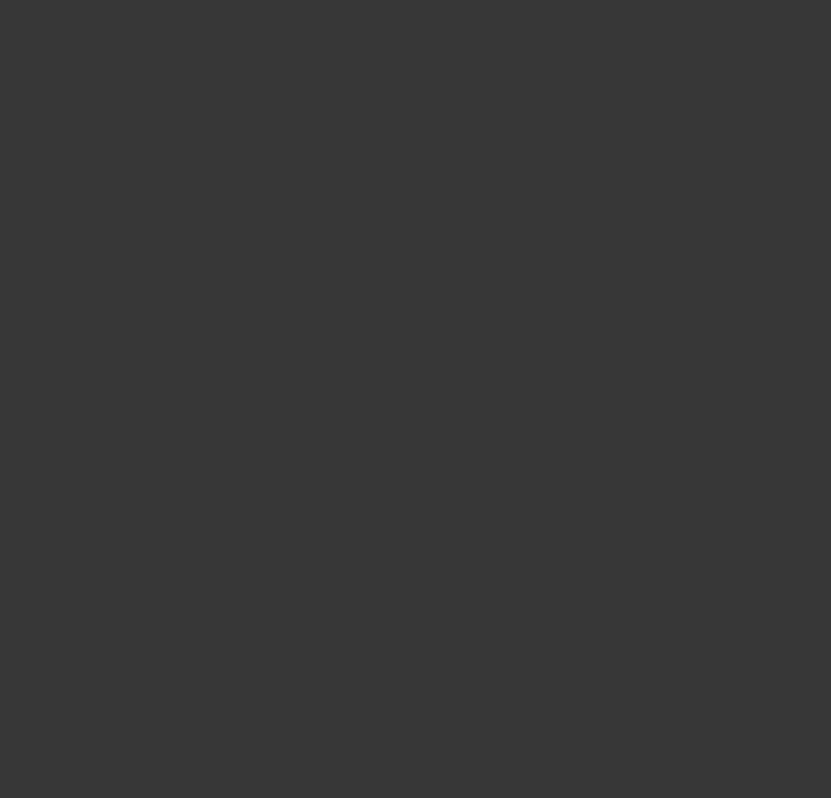
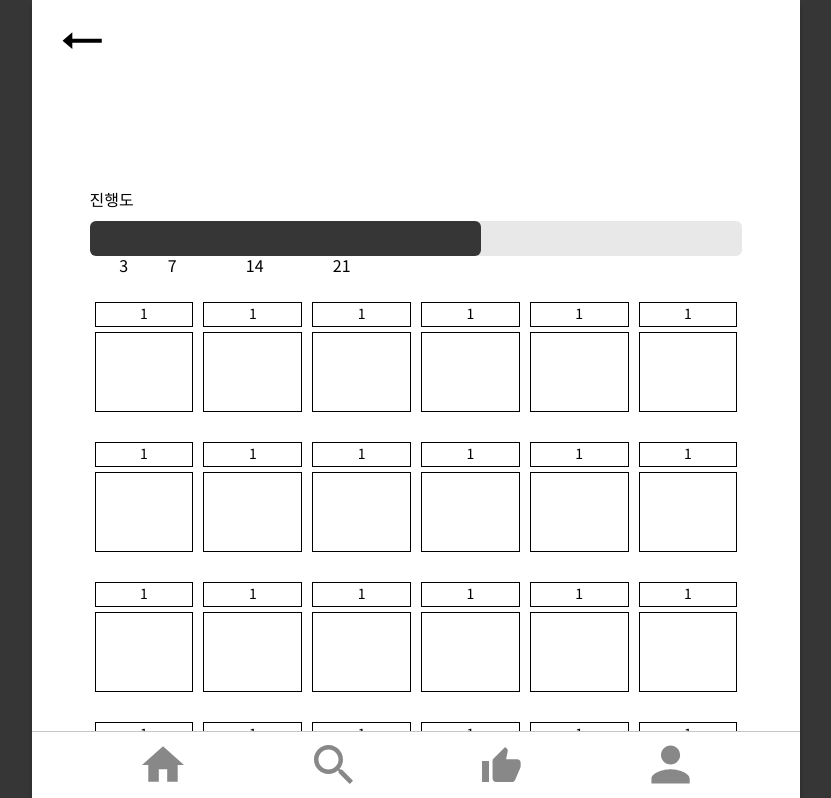
Before and after one commit to hov-i/66day_habit_FE, a React (Create React App) app: page /habit/detail in a window 1280 px wide. Before the commit this address had no page. Shown: the top 798 px of the page, without its empty margins (224-1055 px from the left). Built offline with nearby package versions, Linux system fonts and the light colour scheme.

Commit message:
🎨 HabitDetail 디자인

```diff
--- a/src/App.tsx
+++ b/src/App.tsx
@@ -12,6 +12,7 @@ import SearchPage from "./pages/SearchPage";
 import "./style/GlobalFont.css";
 import HabitAddPage from "./pages/HabitAddPage";
 import { RecoilRoot } from "recoil";
+import HabitDetailPage from "./pages/HabitDetailPage";
 function App() {
   return (
     <>
@@ -28,6 +29,7 @@ function App() {
           <Route path="/search" element={<SearchPage />} />
           <Route path="/habit/add" element={<HabitAddPage name="add" />} />
           <Route path="/habit/edit" element={<HabitAddPage name="edit" />} />
+          <Route path="/habit/detail" element={<HabitDetailPage />} />
         </Routes>
       </RecoilRoot>
     </>
--- /dev/null
+++ b/src/components/HabitDetail/CalendarBox.tsx
@@ -0,0 +1,47 @@
+import React from "react";
+import styled from "styled-components";
+import { HabitCalendarBoxProps } from "../../util/types";
+
+const CalendarBox: React.FC<HabitCalendarBoxProps> = ({ day }) => {
+  const dayValue = typeof day === "number" ? day : 0;
+  return (
+    <CalendarStyle day={dayValue}>
+      <div className="dayBox">{day}</div>
+      <div className="stikerBox" />
+    </CalendarStyle>
+  );
+};
+
+const CalendarStyle = styled.div<{ day: number }>`
+  display: flex;
+  align-items: center;
+  justify-content: center;
+  width: 100%;
+  flex-direction: column;
+  margin: 5px;
+
+  .dayBox {
+    height: 25px;
+    width: 100%;
+    border: 1px solid black;
+    display: flex;
+    color: ${(props) =>
+      props.day === 3 || props.day === 7 || props.day === 14 || props.day === 21
+        ? "#363636"
+        : "black"};
+    align-items: center;
+    justify-content: center;
+    font-size: 14px;
+    font-weight: ${(props) =>
+      props.day === 3 || props.day === 7 || props.day === 14 || props.day === 21
+        ? "bolder"
+        : "normal"};
+  }
+  .stikerBox {
+    height: 80px;
+    width: 100%;
+    border: 1px solid black;
+    margin-top: 5px;
+  }
+`;
+export default CalendarBox;
--- /dev/null
+++ b/src/components/HabitDetail/HabitCalendar.tsx
@@ -0,0 +1,68 @@
+import React from "react";
+import styled from "styled-components";
+import CalendarBox from "./CalendarBox";
+
+const HabitCalendar = () => {
+  return (
+    <>
+      <Habit6DayContainer>
+        <CalendarBox day="1" />
+        <CalendarBox day="1" />
+        <CalendarBox day="1" />
+        <CalendarBox day="1" />
+        <CalendarBox day="1" />
+        <CalendarBox day="1" />
+      </Habit6DayContainer>
+      <Habit6DayContainer>
+        <CalendarBox day="1" />
+        <CalendarBox day="1" />
+        <CalendarBox day="1" />
+        <CalendarBox day="1" />
+        <CalendarBox day="1" />
+        <CalendarBox day="1" />
+      </Habit6DayContainer>
+      <Habit6DayContainer>
+        <CalendarBox day="1" />
+        <CalendarBox day="1" />
+        <CalendarBox day="1" />
+        <CalendarBox day="1" />
+        <CalendarBox day="1" />
+        <CalendarBox day="1" />
+      </Habit6DayContainer>
+      <Habit6DayContainer>
+        <CalendarBox day="1" />
+        <CalendarBox day="1" />
+        <CalendarBox day="1" />
+        <CalendarBox day="1" />
+        <CalendarBox day="1" />
+        <CalendarBox day="1" />
+      </Habit6DayContainer>
+      <Habit6DayContainer>
+        <CalendarBox day="1" />
+        <CalendarBox day="3" />
+        <CalendarBox day="7" />
+        <CalendarBox day="14" />
+        <CalendarBox day="21" />
+        <CalendarBox day="1" />
+      </Habit6DayContainer>
+      <Habit6DayContainer>
+        <CalendarBox day="1" />
+        <CalendarBox day="1" />
+        <CalendarBox day="1" />
+        <CalendarBox day="1" />
+        <CalendarBox day="1" />
+        <CalendarBox day="1" />
+      </Habit6DayContainer>
+    </>
+  );
+};
+export default HabitCalendar;
+
+const Habit6DayContainer = styled.div`
+  display: flex;
+  width: 85%;
+  margin: 0 auto;
+  align-items: center;
+  justify-content: center;
+  margin-top: 20px;
+`;
--- /dev/null
+++ b/src/components/HabitDetail/HabitTitleBox.tsx
@@ -0,0 +1,101 @@
+import React from "react";
+import styled from "styled-components";
+import { ReactComponent as Back } from "../../resources/Icons/back.svg";
+import { useNavigate } from "react-router-dom";
+import useViewport from "../../util/viewportHook";
+import { useRecoilValue } from "recoil";
+import { habitIdState, habitInfoState } from "../../util/habitState";
+import useHabitData from "../../util/habitInfoHook";
+import useHabitColor from "../../util/habitcolorHook";
+
+const HabitTitleBox = () => {
+  const { isMobile } = useViewport();
+  const habitInfoData = useRecoilValue(habitInfoState);
+  const habitIdData = useRecoilValue(habitIdState);
+  const { habitData } = useHabitData(habitInfoData, habitIdData);
+  const { bgColorCode } = useHabitColor(habitData);
+
+  const navigate = useNavigate();
+  return (
+    <>
+      <TitleContainer isMobile={isMobile}>
+        <BackgroundBox backgroundUrl={bgColorCode ? bgColorCode : ""}>
+          <div className="backButton">
+            <Back onClick={() => navigate(-1)} />
+          </div>
+          <div className="habitName">{habitData?.habitName}</div>
+        </BackgroundBox>
+        <div className="progress">
+          진행도
+          <div className="persentBox">
+            <div className="persentBar" />
+          </div>
+          <span className="progress3Day">3</span>
+          <span className="progress7Day">7</span>
+          <span className="progress14Day">14</span>
+          <span className="progress21Day">21</span>
+        </div>
+      </TitleContainer>
+    </>
+  );
+};
+
+const TitleContainer = styled.div<{ isMobile: boolean }>`
+  width: ${({ isMobile }) => (isMobile ? "100%" : "768px")};
+
+  .progress {
+    font-size: 16px;
+    width: 85%;
+    margin: 0 auto;
+    margin-top: 20px;
+  }
+
+  .persentBox {
+    width: 100%;
+    background-color: #e8e8e8;
+    height: 35px;
+    border-radius: 6px;
+    margin-top: 10px;
+  }
+  .persentBar {
+    width: 60%;
+    background-color: #363636;
+    height: 35px;
+    border-radius: 6px;
+    margin-top: 10px;
+  }
+  .progress3Day {
+    margin-left: 4.55%;
+  }
+  .progress7Day {
+    margin-left: 6.06%;
+  }
+  .progress14Day {
+    margin-left: 10.6%;
+  }
+  .progress21Day {
+    margin-left: 10.61%;
+  }
+`;
+
+const BackgroundBox = styled.div<{ backgroundUrl: string }>`
+  width: 100%;
+  height: 170px;
+  background-image: ${(props) => props.backgroundUrl};
+  background-size: cover;
+  background-position: center;
+
+  .backButton {
+    padding: 30px;
+  }
+
+  .habitName {
+    width: 85%;
+    margin: 0 auto;
+    margin-top: 20px;
+    font-size: 32px;
+    font-weight: bolder;
+  }
+`;
+
+export default HabitTitleBox;
--- a/src/pages/AddErrorAlert.tsx
+++ b/src/components/HabitEdit/AddErrorAlert.tsx
@@ -1,7 +1,7 @@
 import React from "react";
 import styled from "styled-components";
-import EditButton from "../components/MyPage/EditButton";
-import { ErrorProps } from "../util/types";
+import EditButton from "../MyPage/EditButton";
+import { ErrorProps } from "../../util/types";
 
 const AddErrorAlert = ({ onClose }: ErrorProps) => {
   const handleClose = () => {
--- a/src/components/Main/HabitBox.tsx
+++ b/src/components/Main/HabitBox.tsx
@@ -4,11 +4,12 @@ import useViewport from "../../util/viewportHook";
 import { ReactComponent as More } from "../../resources/Icons/more.svg";
 import Modal from "../common/Modal";
 import HabitMore from "./HabitMore";
-import { useRecoilValue } from "recoil";
-import { habitInfoState } from "../../util/habitState";
+import { useRecoilValue, useSetRecoilState } from "recoil";
+import { habitIdState, habitInfoState } from "../../util/habitState";
 import useHabitData from "../../util/habitInfoHook";
 import useHabitColor from "../../util/habitcolorHook";
 import { HabitBoxProps } from "../../util/types";
+import { useNavigate } from "react-router-dom";
 
 const HabitBox: React.FC<HabitBoxProps> = ({ name, habitId }) => {
   const [moreModalOpen, setMoreModalOpen] = useState<boolean>(false);
@@ -16,6 +17,8 @@ const HabitBox: React.FC<HabitBoxProps> = ({ name, habitId }) => {
   const { habitData } = useHabitData(habitInfoData, habitId);
   const { bgColorCode } = useHabitColor(habitData);
   const { isMobile } = useViewport();
+  const setHabitIdData = useSetRecoilState(habitIdState);
+  const navigate = useNavigate();
 
   const openMoreModal = () => {
     setMoreModalOpen(true);
@@ -23,6 +26,11 @@ const HabitBox: React.FC<HabitBoxProps> = ({ name, habitId }) => {
 
   const closeMoreModal = () => {
     setMoreModalOpen(false);
+  };
+
+  const handleBoxClick = () => {
+    setHabitIdData(habitId ? habitId : 0);
+    navigate("/habit/detail");
   };
 
   return (
@@ -37,6 +45,7 @@ const HabitBox: React.FC<HabitBoxProps> = ({ name, habitId }) => {
           : null}
       </TagList>
       <HabitBoxStyle
+        onClick={handleBoxClick}
         isMobile={isMobile}
         bgColor={
           bgColorCode
@@ -47,7 +56,12 @@ const HabitBox: React.FC<HabitBoxProps> = ({ name, habitId }) => {
       >
         {name === "main" && (
           <div className="editButton">
-            <More onClick={openMoreModal} />
+            <More
+              onClick={(e) => {
+                e.stopPropagation();
+                openMoreModal();
+              }}
+            />
           </div>
         )}
         {(name === "commend" || name === "search") && (
--- a/src/pages/HabitAddPage.tsx
+++ b/src/pages/HabitAddPage.tsx
@@ -14,7 +14,7 @@ import DisclosureSelect from "../components/HabitEdit/DisclosureSelect";
 import { useNavigate } from "react-router-dom";
 import AxiosAPI from "../api/AxiosAPI";
 import Alert from "../components/common/Alert";
-import AddErrorAlert from "./AddErrorAlert";
+import AddErrorAlert from "../components/HabitEdit/AddErrorAlert";
 import { HabitAddProps } from "../util/types";
 import { useRecoilValue } from "recoil";
 import { habitIdState, habitInfoState } from "../util/habitState";
--- /dev/null
+++ b/src/pages/HabitDetailPage.tsx
@@ -0,0 +1,22 @@
+import React from "react";
+import Container from "../components/common/Container";
+import Navbar from "../components/common/NavBar";
+import Box from "../components/common/Box";
+import HabitTitleBox from "../components/HabitDetail/HabitTitleBox";
+import HabitCalendar from "../components/HabitDetail/HabitCalendar";
+
+const HabitDetailPage = () => {
+  return (
+    <>
+      <Box>
+        <Container>
+          <HabitTitleBox />
+          <HabitCalendar />
+          <Navbar />
+        </Container>
+      </Box>
+    </>
+  );
+};
+
+export default HabitDetailPage;
--- a/src/util/types.ts
+++ b/src/util/types.ts
@@ -132,3 +132,7 @@ export interface HabitAddProps {
   name: "add" | "edit";
   habitId?: number;
 }
+
+export interface HabitCalendarBoxProps {
+  day: string;
+}
```
